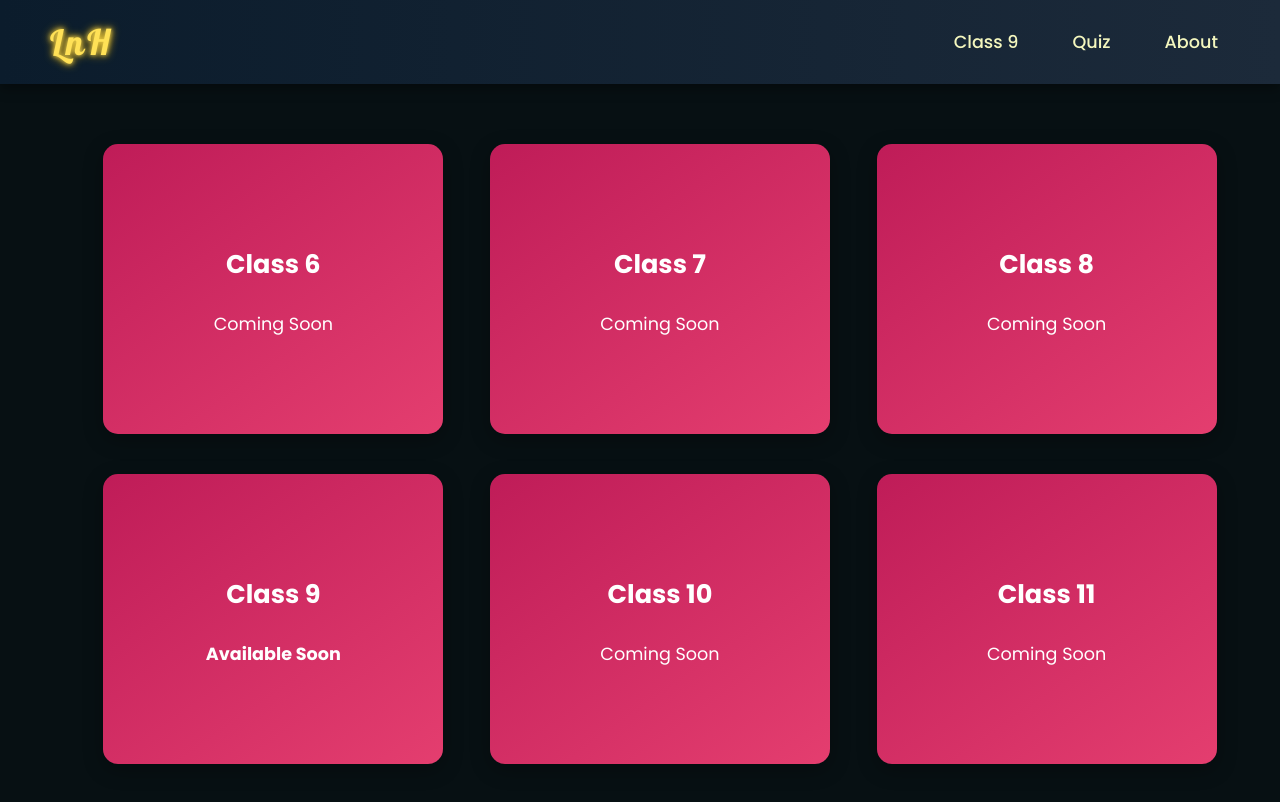
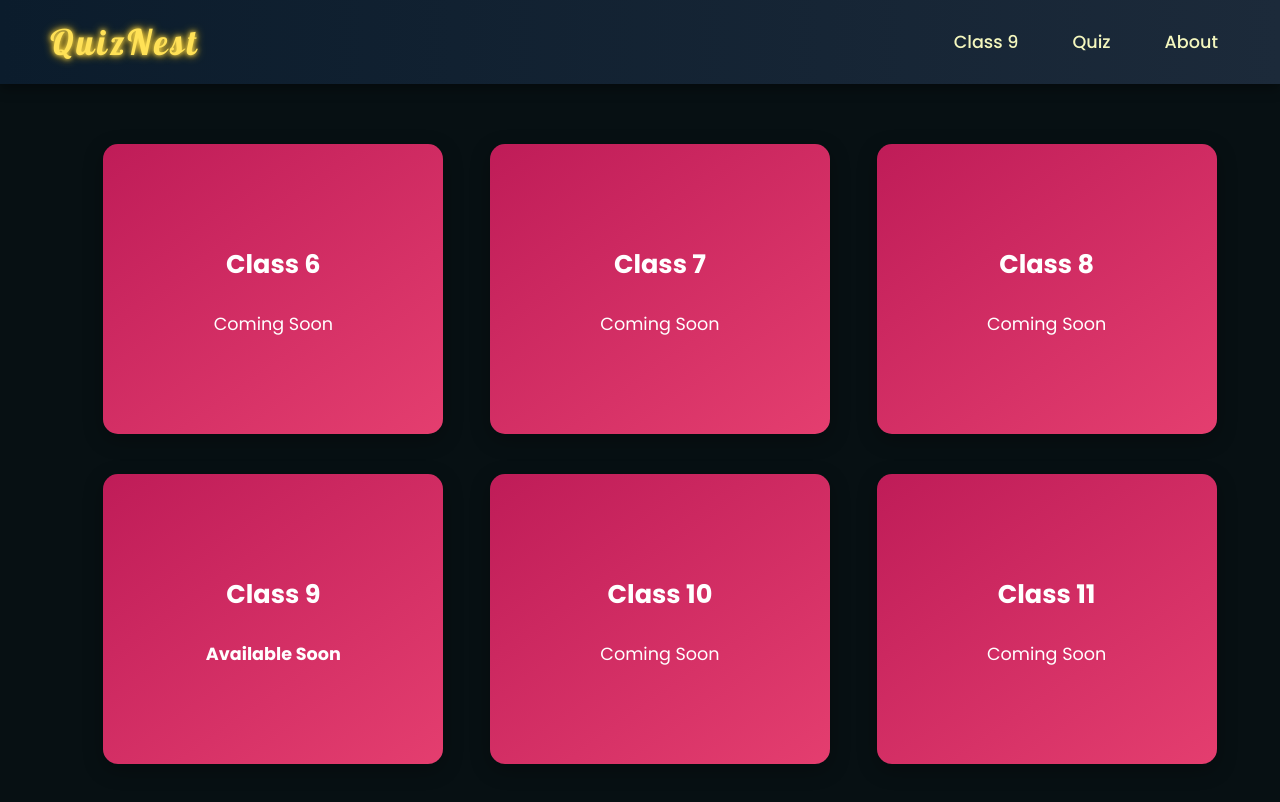
Before and after one commit to Remelter/quiznest, a plain HTML site: page index.html in a window 1280 px wide. Drawn offline with Linux system fonts and the light colour scheme.

Commit message:
Changed the repository name from LnH to QuizNest
To improve the understanding of the users and relate them to a quiz network the name has been changed from LnH(Lots of HOTS0 to QuizNest as well as to focus on a more specific work i.e. Quiz.

```diff
--- a/index.html
+++ b/index.html
@@ -3,7 +3,7 @@
   <head>
     <meta charset="UTF-8" />
     <meta name="viewport" content="width=device-width, initial-scale=1.0" />
-    <title>LnH</title>
+    <title>QuizNest</title>
     <link rel="stylesheet" href="style.css" />
     <link rel="preconnect" href="https://fonts.googleapis.com" />
     <link rel="preconnect" href="https://fonts.gstatic.com" crossorigin />
@@ -16,7 +16,7 @@
     <header>
       <nav class="nav-bar">
         <div class="nav-left">
-          <a href="#" class="navbar-heading">LnH</a>
+          <a href="#" class="navbar-heading">QuizNest</a>
         </div>
         <div class="nav-right">
           <a href="#" class="navbar-ninth">Class 9</a>
```
